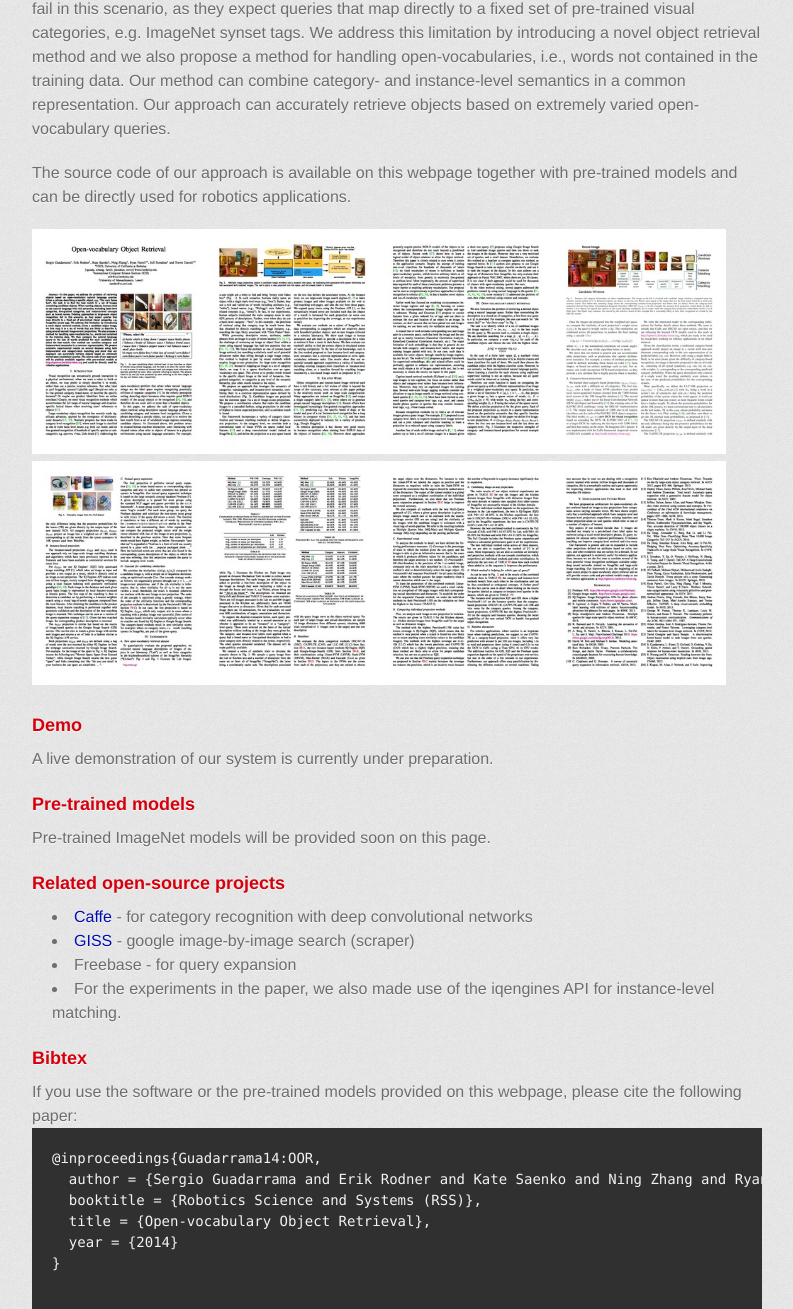
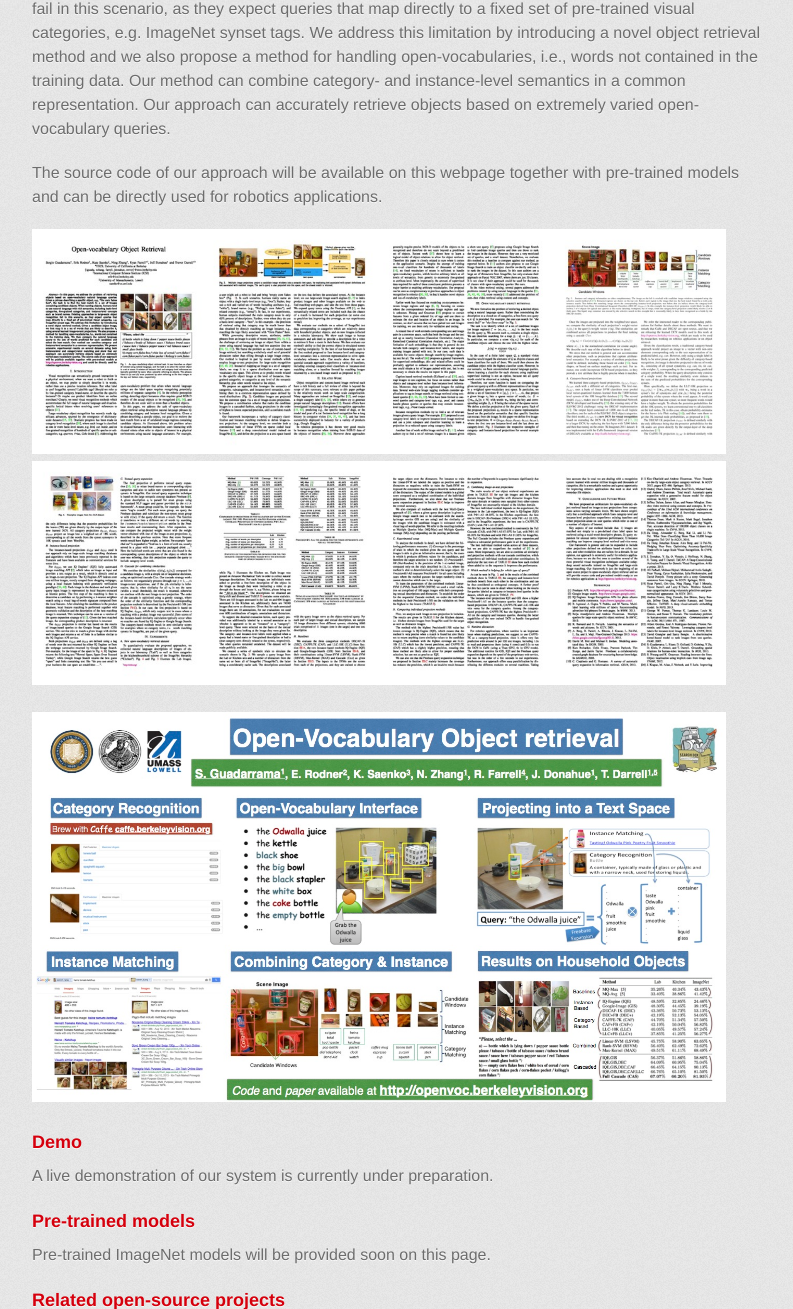
Before and after one commit to sguada/openvoc, a plain HTML site: page index.html in a window 1280 px wide. Shown: the part 565-1874 px from the top of the page, without its empty margins (243-1036 px from the left). Drawn offline with Linux system fonts and the light colour scheme; a web font is replaced by a local one.

Commit message:
Added Poster

```diff
--- a/index.html
+++ b/index.html
@@ -54,13 +54,19 @@ We address this limitation by introducing a novel object retrieval method
 and we also propose a method for handling open-vocabularies, i.e., words not contained in the training data. Our method can combine category- and instance-level semantics in a common representation. Our approach can accurately retrieve objects based on extremely varied open-vocabulary queries.
 </p>
 <p>
-The source code of our approach is available on this webpage together with pre-trained models and can be directly used for robotics applications.</b>
+The source code of our approach will be available on this webpage together with pre-trained models and can be directly used for robotics applications.</b>
 </p>
 
 <p>
 <a href=Open-Vocabulary_Object_Retrieval_RSS-2014.pdf>
 <img width=95% src="images/paper-first-pages.jpg">
 <img width=95% src="images/paper-last-pages.jpg">
+</a>
+</p>
+
+<p>
+<a href=Open-Vocabulary_Object_Retrieval_RSS-2014-Poster.pdf>
+<img width=95% src="images/RSS-14_Poster.jpg">
 </a>
 </p>
 
```
Also changed, not shown: images/RSS-14_Poster.jpg (added), 1 other file.
